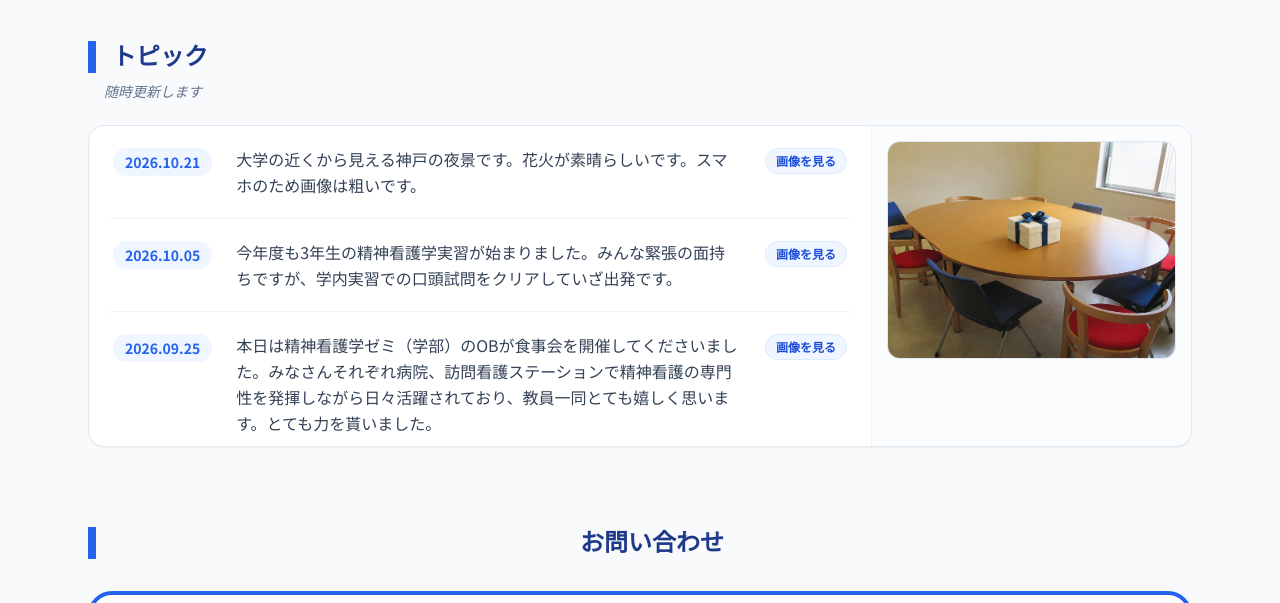
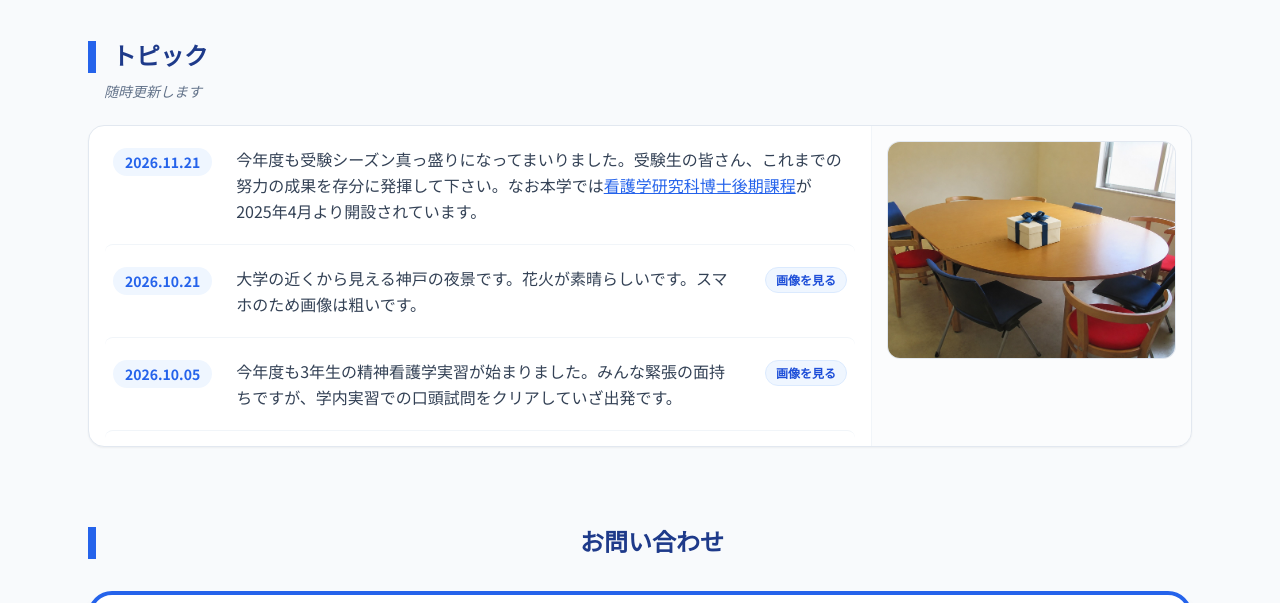
Before and after one commit to seishinkangodesu/seishinkangogaku_website, a plain HTML site: page index.html in a window 1280 px wide. Shown: the part 2180-2783 px from the top of the page. Drawn offline with nearby package versions, Linux system fonts and the light colour scheme.

Commit message:
Add 2026.11.21 topic: entrance exam season and doctoral program link
Co-Authored-By: Claude Opus 5.5 <noreply@anthropic.com>
Claude-Session: https://claude.ai/code/session_01Cq2rh2rZhePvSTgzXKrieK

```diff
--- a/index.html
+++ b/index.html
@@ -649,6 +649,13 @@
                     <ul class="divide-y divide-slate-100">
                         <li
                             class="news-item py-5 flex flex-col md:flex-row md:items-start gap-2 md:gap-6 hover:bg-slate-50/50 transition-colors p-2 -mx-2 rounded-lg"
+                            data-news-image="news-standby.jpg">
+                            <span
+                                class="text-sm font-bold text-blue-600 bg-blue-50 px-3 py-1 rounded-full w-fit whitespace-nowrap md:mt-0.5">2026.11.21</span>
+                            <span class="text-slate-700 leading-relaxed pt-1 md:pt-0">今年度も受験シーズン真っ盛りになってまいりました。受験生の皆さん、これまでの努力の成果を存分に発揮して下さい。なお本学では<a href="https://www.hyo-med.ac.jp/faculty/graduate/science-nurse-d/" target="_blank" rel="noopener noreferrer" class="text-blue-600 underline hover:text-blue-800">看護学研究科博士後期課程</a>が2025年4月より開設されています。</span>
+                        </li>
+                        <li
+                            class="news-item py-5 flex flex-col md:flex-row md:items-start gap-2 md:gap-6 hover:bg-slate-50/50 transition-colors p-2 -mx-2 rounded-lg"
                             data-news-image="news-2026-10-21-kobe-yakei.jpg">
                             <span
                                 class="text-sm font-bold text-blue-600 bg-blue-50 px-3 py-1 rounded-full w-fit whitespace-nowrap md:mt-0.5">2026.10.21</span>
```
